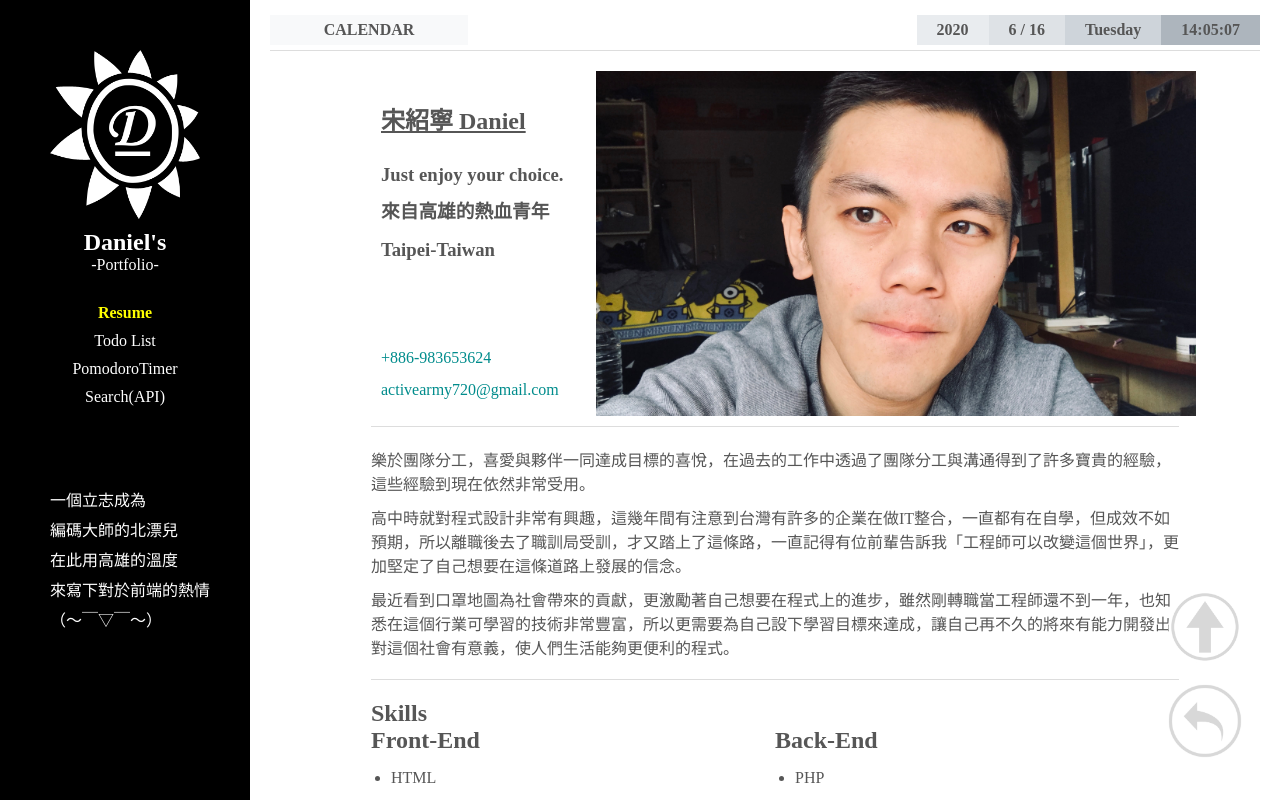
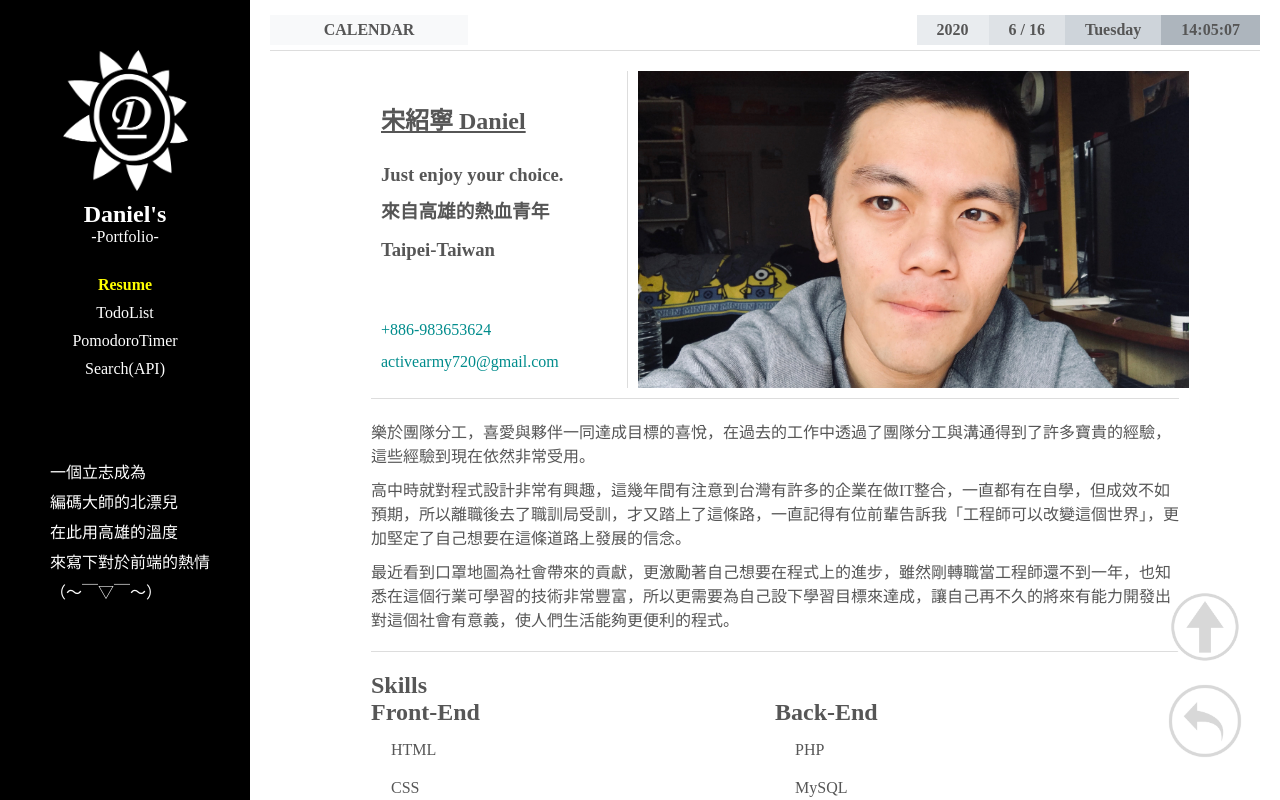
Before and after one commit to danielsung720/portfolio, a React (Create React App) app: page /#/ in a window 1280 px wide. Shown: the top 800 px of the page. Built offline with nearby package versions, Linux system fonts and the light colour scheme.

Commit message:
RWD完成

```diff
--- a/public/index.html
+++ b/public/index.html
@@ -2,7 +2,6 @@
 <html lang="en">
   <head>
     <meta charset="utf-8" />
-    <link rel="icon" href="%PUBLIC_URL%/favicon.ico" />
     <meta name="viewport" content="width=device-width, initial-scale=1" />
     <meta name="theme-color" content="#000000" />
     <meta
--- a/src/components/pomodorotimer/PomodoroTimer.js
+++ b/src/components/pomodorotimer/PomodoroTimer.js
@@ -149,8 +149,6 @@ class PomodoroTimer extends Component {
             <div className="pomodoroTimerWrapper">
                 <div className="container">
                     <div className="triangle01"></div>
-                    <div className="triangle02"></div>
-                    <div className="triangle03"></div>
                     <div className="title">
                         <h1>PomodoroTimer</h1>
                         <h4>
--- a/src/components/sidebar/Sidebar.js
+++ b/src/components/sidebar/Sidebar.js
@@ -8,7 +8,7 @@ const navData = [
         url: '/portfolio/#/',
     },
     {
-        text: 'Todo List',
+        text: 'TodoList',
         url: '/portfolio/#/todo_list',
     },
     {
@@ -70,7 +70,7 @@ const Sidebar = () => {
                 </div>
                 <div className="remarks">
                     <p>一個立志成為</p>
-                    <p>編碼大師的北漂兒</p>
+                    <p className="comma">編碼大師的北漂兒</p>
                     <p>在此用高雄的溫度</p>
                     <p>來寫下對於前端的熱情</p>
                     <p>（～￣▽￣～）</p>
--- a/src/scss/app.scss
+++ b/src/scss/app.scss
@@ -1 +1 @@
-*{ margin: 0; padding: 0; font-family: 微軟正黑體; }
+*{ margin: 0; padding: 0; font-family: 微軟正黑體; list-style-type: none; }
--- a/src/scss/calendar.scss
+++ b/src/scss/calendar.scss
@@ -1,16 +1,26 @@
-@mixin pad1024{
+@mixin pad{
     @media(max-width: 1024px){
         @content;
     }
 }
+@mixin mobile{
+    @media(max-width: 768px){
+        @content;
+    }
+}
+
 .calendar_wrapper{
     display: flex;
     margin: 15px 20px 0 270px;
-    height: 30px;
+
     padding-bottom: 5px;
     border-bottom: 1px #dddddd solid;
-    @include pad1024{
+    @include pad{
         margin-left: 220px;
+    }
+    @include mobile{
+        margin: 10px 0 0 0;
+        flex-wrap: wrap;
     }
     .title{
         width: 20%;
@@ -20,6 +30,9 @@
         display: flex;
         justify-content: center;
         align-items: center;
+        @include mobile{
+            width: 100%;
+        }
     }
     .calendar{
         color: #565656;
@@ -27,6 +40,9 @@
         display: flex;
         justify-content: flex-end;
         font-weight: bold;
+        @include mobile{
+            width: 100%;
+        }
         .year,
         .date,
         .weekday,
@@ -34,6 +50,10 @@
             height: 10px;
             line-height: 10px;
             padding: 10px 20px;
+            @include mobile{
+                width: 25%;
+                font-size: 0.8em;
+            }
         }
         .year{
             background-color: #e9ecef;
--- a/src/scss/ctrlbar.scss
+++ b/src/scss/ctrlbar.scss
@@ -1,7 +1,16 @@
+@mixin mobile{
+    @media(max-width: 500px){
+        @content;
+    }
+}
+
 .ctrl_bar{
     position: fixed;
     bottom: 30px;
     right: 30px;
+    @include mobile{
+        display: none;
+    }
     div{
         padding: 5px;
         cursor: pointer;
--- a/src/scss/pomodoroTimer.scss
+++ b/src/scss/pomodoroTimer.scss
@@ -1,8 +1,14 @@
-@mixin pad1024{
+@mixin pad{
     @media(max-width: 1024px){
         @content;
     }
 }
+@mixin mobile{
+    @media(max-width: 768px){
+        @content;
+    }
+}
+
 .pomodoroTimerWrapper{
     margin: 20px 20px 20px 270px;
     border-radius: 15px;
@@ -15,10 +21,17 @@
     font-size: 16px;
     text-align: center;
     color: #fff;
-    @include pad1024{
+    @include pad{
         margin-left: 220px;
     }
+    @include mobile{
+        margin: 10px 5px;
+        position: relative;
+        flex-wrap: wrap;
+        font-size: 0.8em;
+    }
     .container{
+        position: relative;
         height: 400px;
         width: 400px;
         background-color: #FF6446;
@@ -26,34 +39,24 @@
         display: flex;
         flex-wrap: wrap;
         align-items: center;
+        @include mobile{
+            margin: 10px;
+        }
         .triangle01{
-            position: relative;
-            top: -50px;
+            position: absolute;
+            top: -40px;
             left: 170px;
             border-right: 30px solid transparent;
             border-left: 30px solid transparent;
             border-bottom: 50px solid #02C874;
-        }
-        .triangle02,
-        .triangle03{
-            border-right: 20px solid transparent;
-            border-left: 20px solid transparent;
-            border-bottom: 30px solid #02C874;
-        }
-        .triangle02{
-            position: relative;
-            top: -40px;
-            left: 90px;
-        }
-        .triangle03{
-            position: relative;
-            top: -40px;
-            left: 110px;
+            @include mobile{
+                left: 142px;
+                top: -30px;
+            }
         }
 
         .title{
-            position: relative;
-            top: -30px;
+            margin-top: 20px;
             width: 100%;
             h1{
                 margin-top: 0px;
@@ -66,8 +69,6 @@
             }
         }
         .scheduleWrapper{
-            position: relative;
-            top: -20px;
             width: 100%;
             height: 50px;
             display: flex;
@@ -91,13 +92,9 @@
             }
         }
         .prompt{
-            position: relative;
-            top: -20px;
             width: 100%;
         }
         .ctrlBar{
-            position: relative;
-            top: -20px;
             width: 100%;
             div{
                 margin-top: 10px;
@@ -115,24 +112,26 @@
         }
     }
     .testBar{
+        position: relative;
+        margin-left: 10px;
         padding: 25px;
         border-radius: 99em;
         background-color: #FF6446;
         color: #ffffff;
-        position: fixed;
-        top: 120px;
-        right: 80px;
         input{
             width: 50px;
             text-align: center;
         }
         .triangle04{
-            position: fixed;
-            top: 100px;
-            right: 135px;
+            position: absolute;
+            top: -20px;
+            right: 60px;
             border-right: 15px solid transparent;
             border-left: 15px solid transparent;
             border-bottom: 25px solid #02C874;
+            @include mobile{
+                right: 50px;
+            }
         }
     }
 }
--- a/src/scss/resume.scss
+++ b/src/scss/resume.scss
@@ -1,9 +1,9 @@
-@mixin pad1024{
+@mixin pad{
     @media(max-width: 1024px){
         @content;
     }
 }
-@mixin pad768{
+@mixin mobile{
     @media(max-width: 768px){
         @content;
     }
@@ -17,14 +17,21 @@
     justify-content: center;
     flex-wrap: wrap;
     color: #565656;
-    @include pad1024{
+    @include pad{
         margin-left: 180px;
+    }
+    @include mobile{
+        margin: 0;
     }
     .header{
         width: 80%;
         display: flex;
         padding-bottom: 10px;
-        border-bottom: solid #dddddd 1px;;
+        border-bottom: solid #dddddd 1px;
+        @include mobile{
+            flex-wrap: wrap;
+            flex-direction: column-reverse;
+        }
         .text{
             padding: 10px 10px;
             width: 30%;
@@ -32,15 +39,24 @@
             flex-wrap: wrap;
             align-content: space-between;
             border-right: solid #dddddd 1px;
-            @include pad1024{
+            @include pad{
                 font-size: 0.8em;
             }
-            @include pad768{
+            @include mobile{
+                width: 100%;
                 font-size: 0.6em;
+                border-right: none;
+                text-align: center;
             }
             .title{
                 width: 100%;
-                h2{ margin: 20px 0; text-decoration: underline; }
+                h2{
+                    margin: 20px 0;
+                    text-decoration: underline;
+                    @include mobile{
+                        margin: 5px 0;
+                    }
+                }
                 h3{ line-height: 2em; }
             }
             .connection{
@@ -50,7 +66,7 @@
                     line-height: 2em;
                     color: #008c8c;
                     text-decoration: none;
-                    @include pad768{
+                    @include mobile{
                         font-size: 8pt;
                     }
                 }
@@ -61,14 +77,13 @@
             display: flex;
             justify-content: center;
             align-items: center;
+            @include pad{
+                margin-top: 10px;
+                width: 100%;
+            }
             img{
-                width: 600px;
-                @include pad1024{
-                    width: 450px;
-                }
-                @include pad768{
-                    width: 300px;
-                }
+                margin-left: 20px;
+                width: 100%;
             }
         }
     }
@@ -114,34 +129,42 @@
                     display: flex;
                     justify-content: center;
                     align-items: center;
+                    @include mobile{
+                        font-size: 20px;
+                    }
                     .font{
                         padding: 20px;
                         width: 30px;
                         color: #565656;
                         background-color: #adb5bd;
-                        @include pad1024{
+                        @include pad{
                             padding: 10px;
                         }
-                        @include pad768{
+                        @include mobile{
                             padding: 5px;
-                            margin-right: 5px;
+                            margin-right: 10px;
                         }
                     }
                 }
-                @include pad1024{
+                @include pad{
                     font-size: 0.8em;
                 }
-                @include pad768{
+                @include mobile{
                     font-size: 0.6em;
                 }
                 .center{
                     width: 75%;
+                    @include mobile{
+                        width: 58%;
+                        word-break: break-all;
+                    }
                 }
                 .right{
                     width: 15%;
                     text-align: right;
-                    @include pad768{
-                        width: 20%;
+                    @include mobile{
+                        width: 32%;
+                        word-break: break-all;
                     }
                 }
             }
--- a/src/scss/search.scss
+++ b/src/scss/search.scss
@@ -1,9 +1,9 @@
-@mixin pad1024{
+@mixin pad{
     @media(max-width: 1024px){
         @content;
     }
 }
-@mixin pad768{
+@mixin mobile{
     @media(max-width: 768px){
         @content;
     }
@@ -16,8 +16,12 @@
     flex-wrap: wrap;
     background-color: #FFED97;
     border-radius: 15px;
-    @include pad1024{
+    @include pad{
         margin-left: 220px;
+    }
+    @include mobile{
+        margin: 10px 5px;
+        font-size: .7em;
     }
     header{
         width: 60%;
@@ -26,9 +30,8 @@
         padding-top: 20px;
         margin-bottom: 5px;
         box-shadow: 4px 4px 0 0 rgba($color: #000000, $alpha: .4);
-        @include pad768{
+        @include mobile{
             width: 80%;
-            font-size: 1em;
         }
         h1{
             margin-top: 20px;
@@ -40,18 +43,30 @@
             text-align: center;
             padding: 15px 0;
             margin-bottom: 5px;
+            @include mobile{
+                display: flex;
+                flex-wrap: wrap;
+                justify-content: center;
+            }
             input{
                 margin-right: 10px;
                 padding: 5px 15px;
                 border-radius: 10px;
                 border: 1px solid #000;
                 outline: none;
+                @include mobile{
+                    width: 80%;
+                    margin: 0;
+                }
             }
             select{
                 padding: 5px;
                 margin-right: 5px;
                 border-radius: 10px;
                 outline: none;
+                @include mobile{
+                    margin-top: 10px;
+                }
             }
         }
     }
@@ -69,7 +84,7 @@
             margin: 10px;
             border-radius: 10px;
             background-color: #fff;
-            @include pad768{
+            @include mobile{
                 width: 80%;
             }
             h2{
--- a/src/scss/sidebar.scss
+++ b/src/scss/sidebar.scss
@@ -1,9 +1,9 @@
-@mixin pad1024{
+@mixin pad{
     @media(max-width: 1024px){
         @content;
     }
 }
-@mixin pad768{
+@mixin mobile{
     @media(max-width: 768px){
         @content;
     }
@@ -16,31 +16,61 @@
     bottom: 0;
     width: 250px;
     background-color: #000000;
-    @include pad1024{
+    @include pad{
         width: 200px;
     }
+    @include mobile{
+        position: relative;
+        width: 100%;
+    }
+
     .sidebar{
         color: #ffffff;
         width: 250px;
-        @include pad1024{
+        @include pad{
             width: 200px;
+        }
+        @include mobile{
+            width: 100%;
+            display: flex;
+            justify-content: center;
+            flex-wrap: wrap;
         }
         .photo{
             margin-top: 50px;
             display: flex;
             justify-content: center;
+            @include mobile{
+                width: 100%;
+                margin-top: 20px;
+            }
             img{
-                width: 150px;
+                width: 50%;
+                @include mobile{
+                    width: 20%;
+                }
             }
         }
         .title{
             margin-top: 10px;
             text-align: center;
+            @include mobile{
+                width: 100%;
+            }
         }
         .nav{
             margin-top: 30px;
             text-align: center;
+            @include mobile{
+                width: 100%;
+                margin-top: 10px;
+            }
             ul{
+                @include mobile{
+                    display: flex;
+                    flex-wrap: wrap;
+                    justify-content: center;
+                }
                 li{
                     margin-top: 10px;
                     a{
@@ -55,6 +85,10 @@
                         color: yellow;
                         font-weight: bold;
                     }
+                    @include mobile{
+                        display: inline;
+                        margin: 0 5px;
+                    }
                 }
             }
         }
@@ -62,12 +96,20 @@
             margin-top: 80px;
             padding-left: 50px;
             line-height: 30px;
-            @include pad1024{
+            @include pad{
                 padding-left: 25px;
             }
-            @include pad768{
-                font-size: 0.8em;
-                margin-top: 60px;
+            @include mobile{
+                margin: 15px 0;
+                display: flex;
+                justify-content: center;
+                flex-wrap: wrap;
+                p{
+                    display: inline;
+                }
+                p.comma::after{
+                    content: "，";
+                }
             }
         }
     }
--- a/src/scss/todolist.scss
+++ b/src/scss/todolist.scss
@@ -1,8 +1,14 @@
-@mixin pad1024{
+@mixin pad{
     @media(max-width: 1024px){
         @content;
     }
 }
+@mixin mobile{
+    @media(max-width: 768px){
+        @content;
+    }
+}
+
 .todoWrapper{
     word-break: break-all;
     margin: 20px 20px 20px 270px;
@@ -13,8 +19,11 @@
     align-content: flex-start;
     flex-wrap: wrap;
     background-color: #2a9d8f;
-    @include pad1024{
+    @include pad{
         margin-left: 220px;
+    }
+    @include mobile{
+        margin: 10px 5px 10px 5px;
     }
     .title{
         margin-top: 20px;
@@ -87,6 +96,10 @@
             width: 70%;
             display: flex;
             justify-content: space-between;
+            @include mobile{
+                width: 90%;
+                margin: 10px 10px;
+            }
             .list-item_state{
                 margin: 0px 15px;
                 width: 20%;
```
